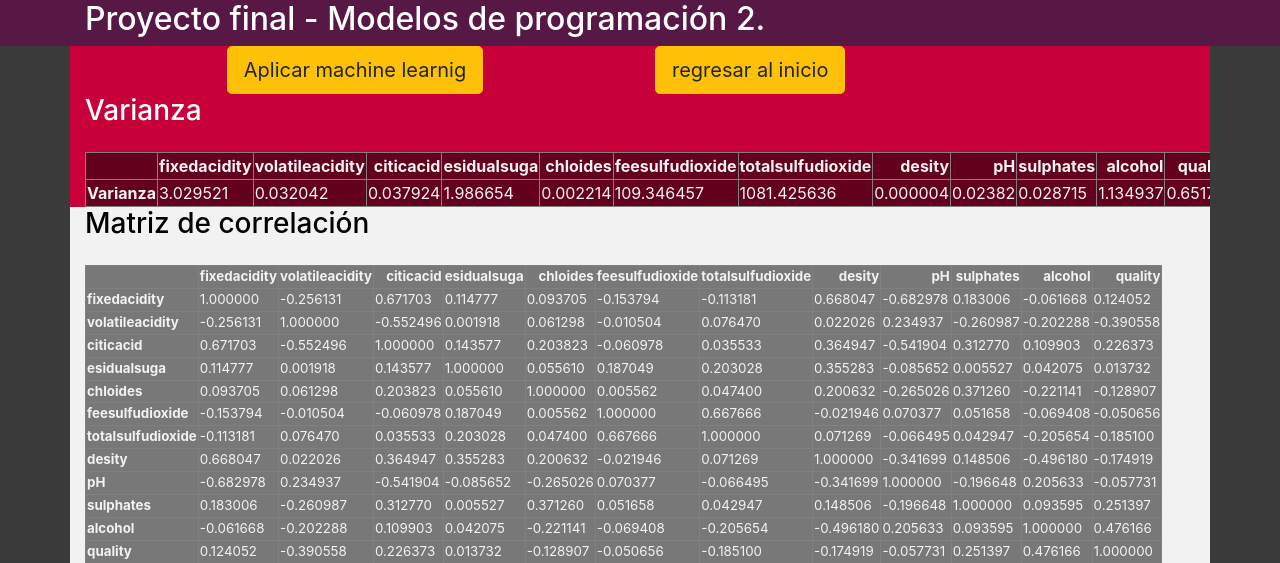
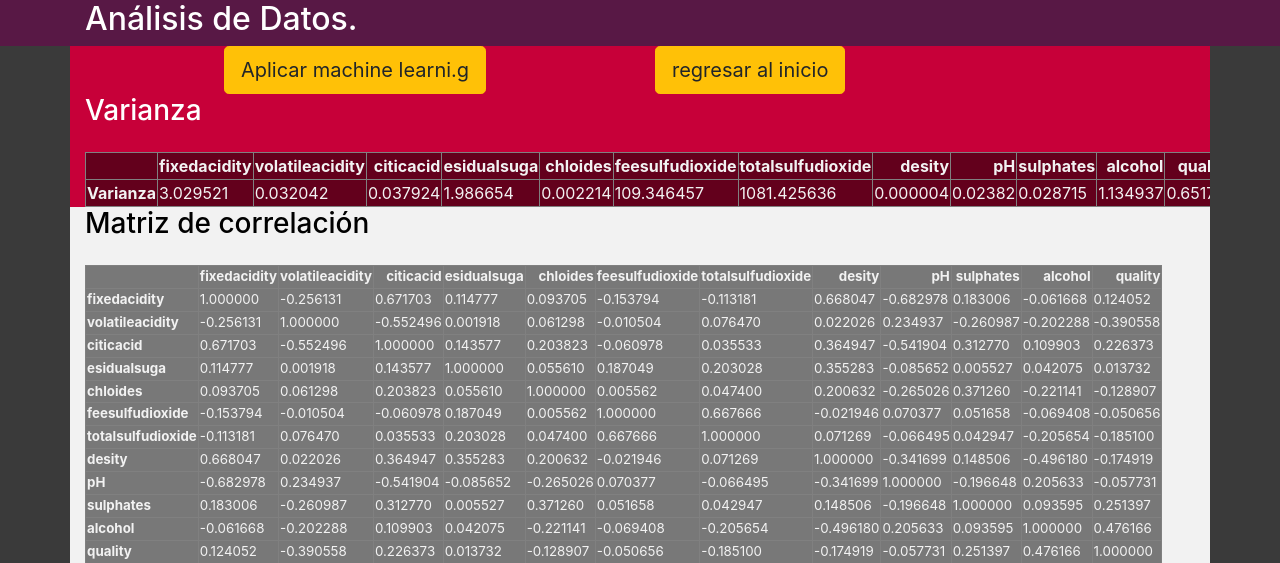
Before and after one commit to Sebastian-MG/Aplicacion, a Flask app: page /visualization.html in a window 1280 px wide. Shown: the top 563 px of the page. Run offline with Flask 2, Linux system fonts and the light colour scheme; some libraries are stand-ins or nearby versions.

Commit message:
Update visualization.html

```diff
--- a/templates/visualization.html
+++ b/templates/visualization.html
@@ -11,7 +11,7 @@
 <body>
     <header>
         <div class="container">
-            <h2>Proyecto final - Modelos de programación 2.</h2>
+            <h2>Análisis de Datos.</h2>
         </div>
     </header>
     <div class="container">
@@ -19,7 +19,7 @@
         <div class="row">
             <div class="col-md-6 color1 segment-one">
                 <form action="/ML.html" method="POST" enctype="multipart/form-data">
-                    <button type="submit" class="btn btn-lg btn-warning"> Aplicar machine learnig</button>
+                    <button type="submit" class="btn btn-lg btn-warning"> Aplicar machine learni.g</button>
                 </form>
             </div>
             <div class="col-md-6 color1 segment-tow">
```
